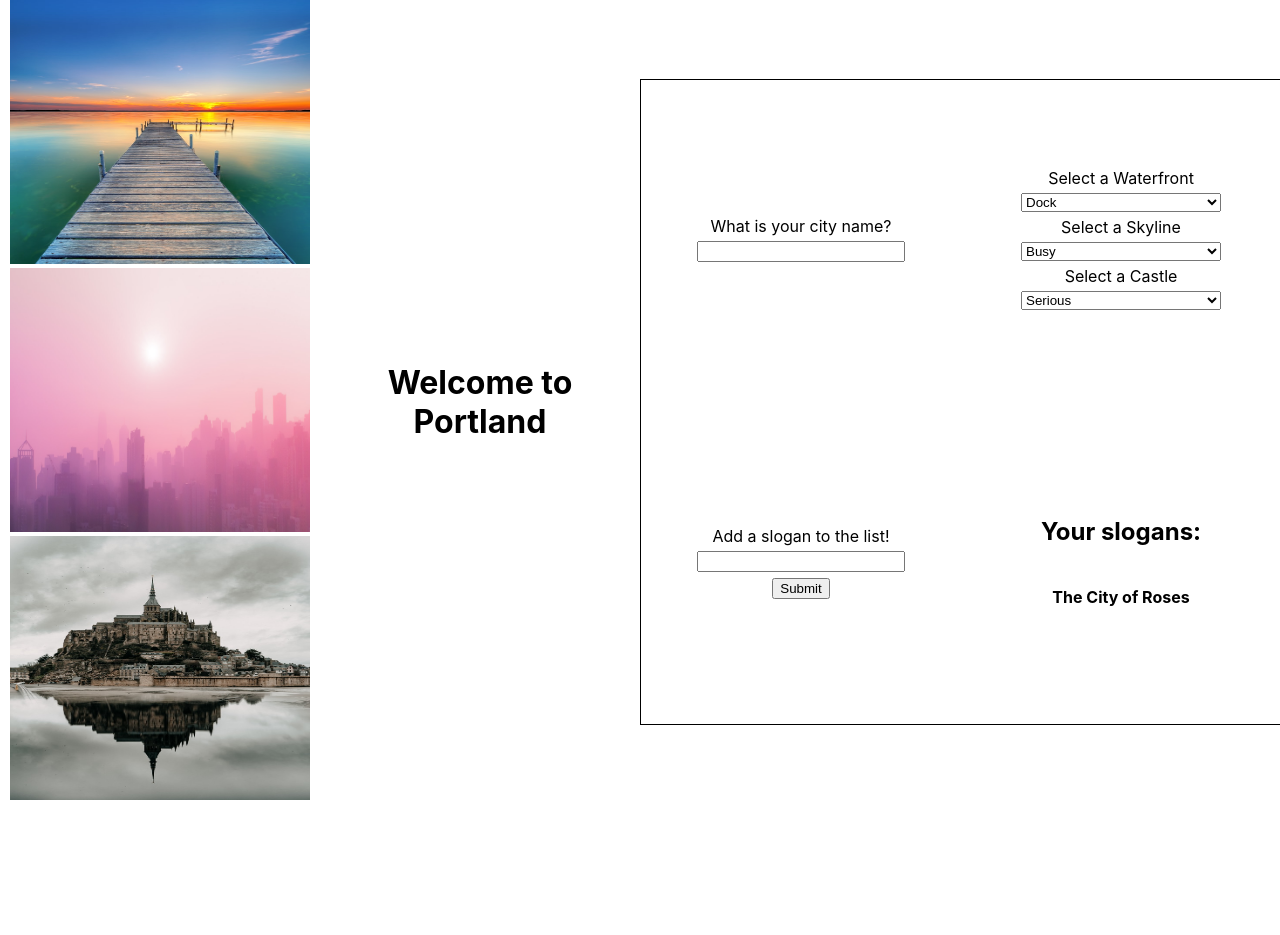
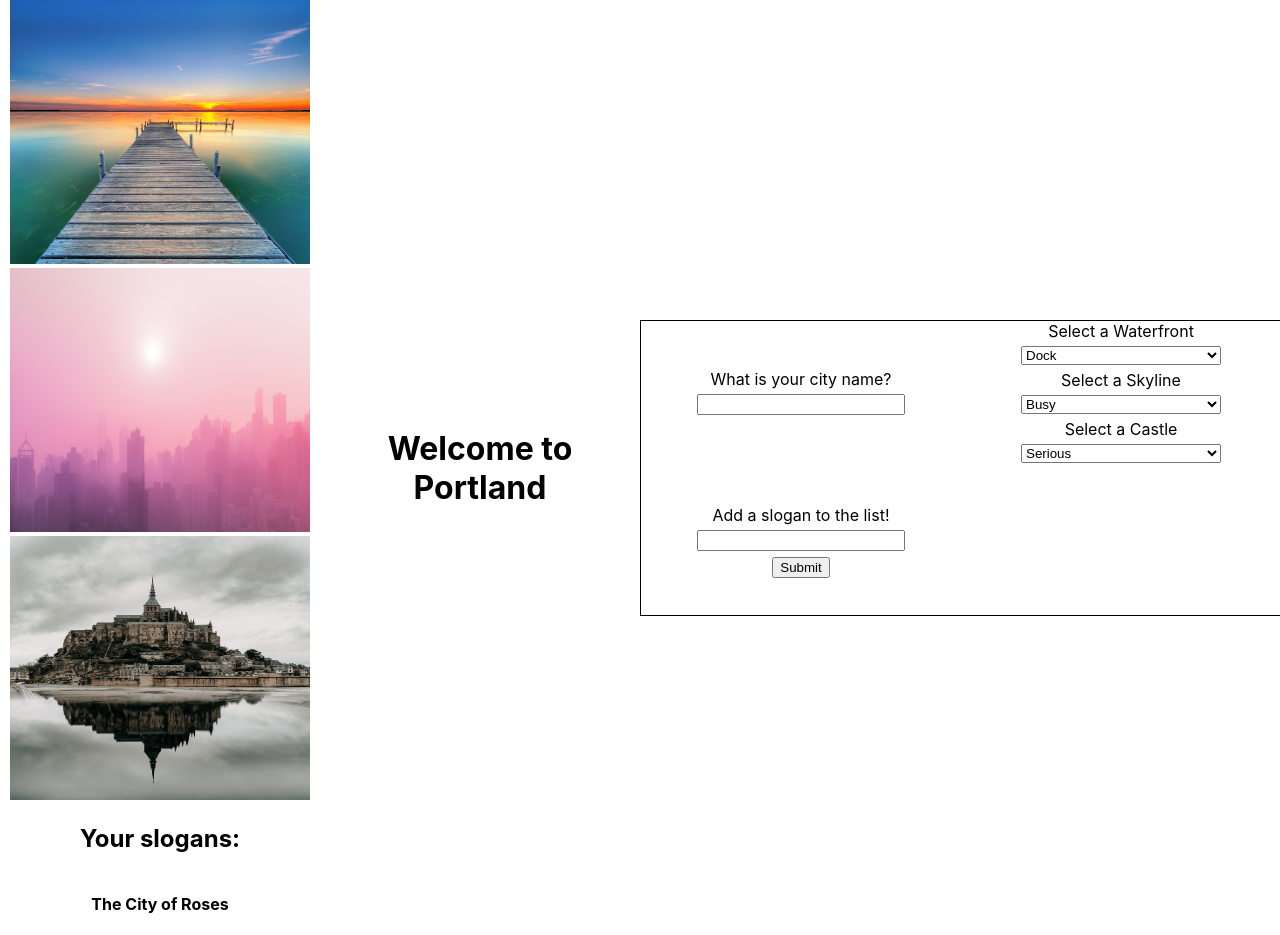
Before and after one commit to Sebastian-Simek/city-builder-react, a React (Create React App) app: page / in a window 1280 px wide. Before the commit the page ends 804 px from the top, so only its background shows below. Built offline with nearby package versions, Linux system fonts and the light colour scheme.

Commit message:
restructured

```diff
--- a/src/App.js
+++ b/src/App.js
@@ -1,12 +1,7 @@
 import { useState } from 'react';
 import './App.css';
-import SkylineDropdown from './SkylineDropdown';
-import WaterfrontDropdown from './WaterfrontDropdown';
-import CastleDropdown from './CastleDropdown';
-import SloganList from './SloganList';
-import SloganForm from './SloganForm';
-import CityNameInput from './CityNameInput';
-import City from './City';
+import PostCardDisplay from './PostCardDisplay';
+import PostCardForm from './PostCardForm';
 
 function App() {
   const [skylineID, setSkylineId] = useState(1);
@@ -14,30 +9,27 @@ function App() {
   const [castleId, setCastleId] = useState(1);
   const [cityName, setCityName] = useState('Portland');
   const [citySlogan, setCitySlogan] = useState(['The City of Roses']);
-  const [sloganForm, setSloganForm] = useState();
+
+  console.log('city slogan', citySlogan);
 
   return (
     <div className="App">
-      <City skylineID={skylineID}
+      <PostCardDisplay
+        skylineID={skylineID}
         waterfrontId={waterfrontId}
-        castleId={castleId} />
+        citySlogan={citySlogan}
+        castleId={castleId}/>
       <h1>
         Welcome to {cityName}
       </h1>
-      <div className='bottom'>
-        <CityNameInput setCityName={setCityName}/>
-        <section className='dropdowns'>
-          <WaterfrontDropdown setWaterfrontId={setWaterfrontId}/>
-          <SkylineDropdown setSkylineId={setSkylineId}/>
-          <CastleDropdown setCastleId={setCastleId}/>
-        </section>
-        <SloganForm
-          setCitySlogan={setCitySlogan}
-          citySlogan={citySlogan}
-          setSloganForm={setSloganForm}
-          sloganForm={sloganForm}/>
-        <SloganList citySlogan={citySlogan}/>
-      </div>
+      <PostCardForm
+        setCityName={setCityName}
+        setWaterfrontId={setWaterfrontId}
+        setSkylineId={setSkylineId}
+        setCastleId={setCastleId}
+        setCitySlogan={setCitySlogan}
+        citySlogan={citySlogan}
+      />
     </div>
   );
 }
--- /dev/null
+++ b/src/PostCardDisplay.js
@@ -0,0 +1,14 @@
+import City from './City';
+import SloganList from './SloganList';
+
+export default function PostCardDisplay({ skylineID, waterfrontId, castleId, citySlogan }) {
+  return (
+    <div>
+      <City
+        skylineID={skylineID}
+        waterfrontId={waterfrontId}
+        castleId={castleId} />
+      <SloganList citySlogan={citySlogan}/>
+    </div>
+  );
+}
--- /dev/null
+++ b/src/PostCardForm.js
@@ -0,0 +1,25 @@
+import SkylineDropdown from './SkylineDropdown';
+import WaterfrontDropdown from './WaterfrontDropdown';
+import CastleDropdown from './CastleDropdown';
+import SloganForm from './SloganForm';
+import CityNameInput from './CityNameInput';
+
+export default function PostCardForm({ setCityName, setWaterfrontId, setSkylineId, setCastleId, setCitySlogan, citySlogan }) {
+  return (
+    <div>
+      <div className='bottom'>
+        <CityNameInput setCityName={setCityName}/>
+        <section className='dropdowns'>
+          <WaterfrontDropdown setWaterfrontId={setWaterfrontId}/>
+          <SkylineDropdown setSkylineId={setSkylineId}/>
+          <CastleDropdown setCastleId={setCastleId}/>
+        </section>
+        <SloganForm
+          setCitySlogan={setCitySlogan}
+          citySlogan={citySlogan}
+        />
+
+      </div>
+    </div>
+  );
+}
--- a/src/SkylineDropdown.js
+++ b/src/SkylineDropdown.js
@@ -4,9 +4,6 @@ export default function SkylineDropdown({ setSkylineId }) {
   return (
     <div>
       Select a Skyline
-      {/* this component should have a prop called setSkyline, which is a function */}
-      {/* on change, this component should use e.target.value to pass the correct id to the setSkyline function */}
-      {/* note that the options will need value properties (1, 2, or 3) that correspond to the photo filenames in the public directory */}
       <select onChange={e => setSkylineId(e.target.value)}>
         <option value='1'>Busy</option>
         <option value='2'>Pink</option>
--- a/src/Slogan.js
+++ b/src/Slogan.js
@@ -1,4 +1,3 @@
-import React from 'react';
 
 export default function Slogan({ slogan }) {
   return (
--- a/src/SloganForm.js
+++ b/src/SloganForm.js
@@ -1,18 +1,18 @@
 
-export default function SloganForm({ setCitySlogan, citySlogan, setSloganForm, sloganForm }) {
-  // React forms are a pain!
-  // Track the sloganInput form state with a useState hook
+import { useState } from 'react';
 
+export default function SloganForm({ setCitySlogan, citySlogan }) {
 
-
-
+  const [sloganForm, setSloganForm] = useState('');
   function handleSubmit(e) {
     e.preventDefault();
-    // This component takes in a prop called setSlogans, which is a function that takes in an array of slogans.
-    // Also, this component also takes in a prop called slogans, which is an array of strings. //// On submit call the setSlogans state with a new array that is a copy of the old array with the new slogan immutably added to the end
+
+    // citySlogan.push(sloganForm);
+    // setCitySlogan(citySlogan.slice());
 
     setCitySlogan([...citySlogan, sloganForm]);
 
+    setSloganForm('');
     // set the sloganInput form state to an empty string to reset the form
   }
 
@@ -23,7 +23,8 @@ export default function SloganForm({ setCitySlogan, citySlogan, setSloganForm, s
         Add a slogan to the list!
         {/* on change, set the sloganInput in state to be the input value */}
         {/* also, weirdly, set the value of this input to the sloganInput tracked in state to make this a 'controlled' form input */}
-        <input onChange={e => setSloganForm(e.target.value)}/>
+
+        <input value={sloganForm} onChange={e => setSloganForm(e.target.value)}/>
         <button>Submit</button>
       </form>
     </section>
--- a/src/SloganList.js
+++ b/src/SloganList.js
@@ -1,12 +1,9 @@
-import React from 'react';
 import Slogan from './Slogan';
 
 export default function SloganList({ citySlogan }) {
   return (
     <section>
       <h2>Your slogans:</h2>
-      {/* This kind of component should be familiar by now. It takes in (as props) an array of slogans */}
-      {/* Then map over those slogans and for each slogan, render a Slogan component. Supply a key and a slogan as props to each Slogan component */}
       {
         citySlogan.map((slogan, i) => <Slogan key={slogan + i} slogan={slogan}/>)
       }
```
